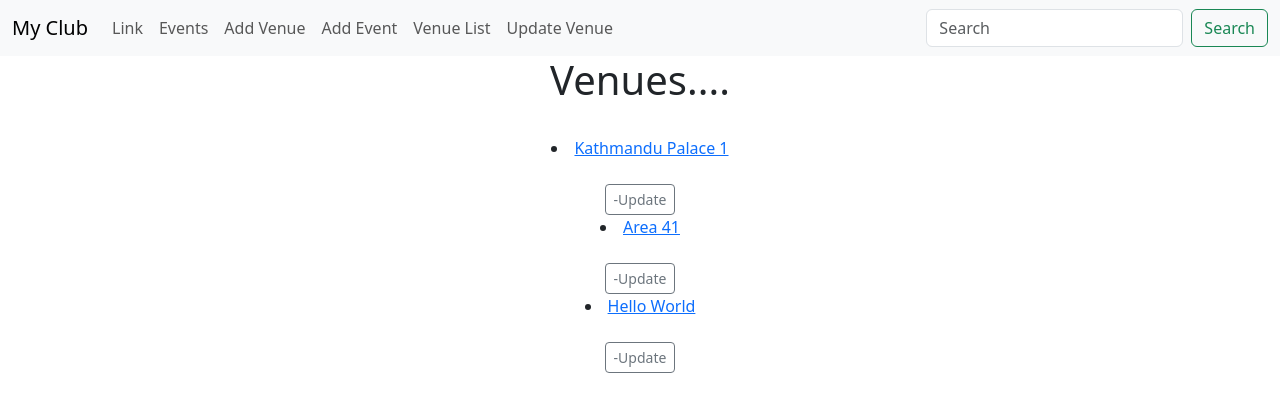
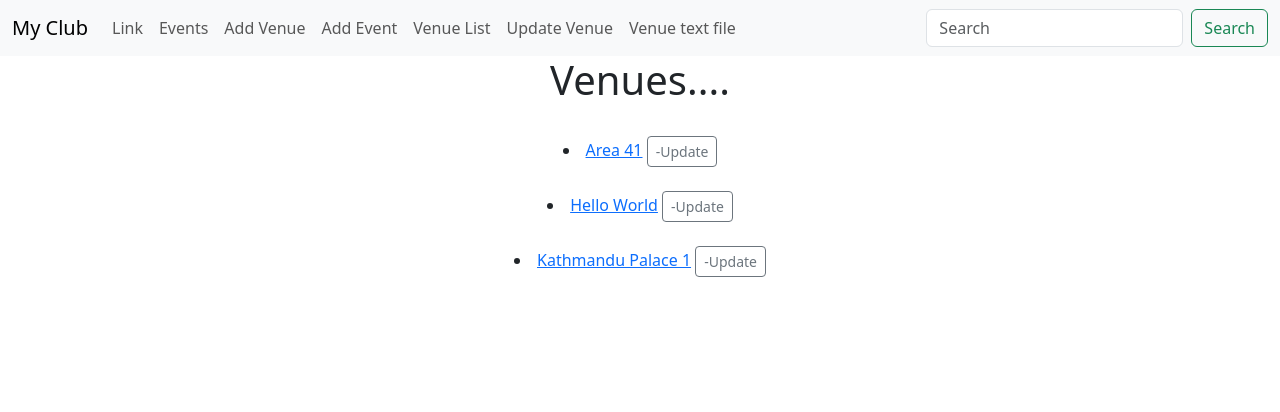
Before and after one commit to suraj-2021/django-eventmanagement_app, a Django app: page /list_venues/ in a window 1280 px wide. Shown: the top 412 px of the page. Run offline with Django 4.2, Linux system fonts and the light colour scheme; data comes from the database, SQL or seed files in the repository; both versions use the stored data as it was after the commit.

Commit message:
Added a functionality to myclub app to download a text file dynamically

```diff
--- a/myclub_website/events/templates/events/navbar.html
+++ b/myclub_website/events/templates/events/navbar.html
@@ -30,6 +30,10 @@
             <a class="nav-link" href="{%url 'update-venue' 1  %}"> Update Venue</a>
           </li>
 
+          <li class="nav-item">
+            <a class="nav-link" href="{%url 'venue-text' %}"> Venue text file</a>
+          </li>
+
         </ul>
         <form class="d-flex" method = POST action = "{%url 'search-venues'%}">
             {%csrf_token%}
--- a/myclub_website/events/templates/events/venue.html
+++ b/myclub_website/events/templates/events/venue.html
@@ -6,8 +6,9 @@
     <br/>
     {%for venue in venue_list%}
     <li>
-    <a href = "{%url 'show-venue' venue.id %}">{{venue}}</a> <br/> <br/>
+    <a href = "{%url 'show-venue' venue.id %}">{{venue}}</a>
       <a href = "{%url 'update-venue' venue.id %}" class = "btn btn-outline-secondary btn-sm"> -Update </a>
+      <br/> <br/>
     </li>
 
     {%endfor%}
--- a/myclub_website/events/urls.py
+++ b/myclub_website/events/urls.py
@@ -18,5 +18,7 @@ urlpatterns = [
      path('update_venue/<venue_id>', views.update_venue, name = 'update-venue'),
      path('update_event/<event_id>', views.update_event, name = 'update-event'),
      path('add_event/', views.add_event, name = 'add-event'),
-
+     path('delete_event/<event_id>', views.delete_event, name = 'delete-event'),
+     path('delete_venue/<venue.id', views.delete_venue, name = 'delete-venue'),
+     path('venue_text/', views.venue_text, name = 'venue-text'),
 ]
--- a/myclub_website/events/views.py
+++ b/myclub_website/events/views.py
@@ -5,7 +5,27 @@ from datetime import datetime
 from django.http import HttpResponseRedirect
 from .models import Event, Venue
 from.forms import VenueForm, EventForm
+from django.http import HttpResponse
 # Create your views here.
+def venue_text (request):
+    response = HttpResponse(content_type ='text/plain')
+    response['Content-Disposition'] = 'attachment; finename = venues.txt'
+
+    lines = ["This is line 1 \n",
+             "This is a line 2\n",
+             "Thsi is line 3\n",
+             ]
+
+    #write to textfile
+    response.writelines(lines)
+    return  response
+
+def delete_venue(request, venue_id):
+   venue = Venue.objects.get(pk=venue_id)
+   venue.delete()
+   return redirect('list-venues')
+   #return redirect('all-events')
+
 
 def delete_event(request, event_id):
    event = Event.objects.get(pk=event_id)
@@ -60,7 +80,7 @@ def show_venue(request, venue_id):
 
 
 def list_venues(request):
-   venue_list = Venue.objects.all()
+   venue_list = Venue.objects.all().order_by('name')
    return render(request, 'events/venue.html', {'venue_list':venue_list})
 
 def add_venue(request):
@@ -78,7 +98,7 @@ def add_venue(request):
     return render(request, 'events/add_venue.html', {"form":form, "submitted" : submitted,})
 
 def all_events(request):
-    event_list = Event.objects.all()
+    event_list = Event.objects.all().order_by('name')
     return render(request, 'events/event_list.html',{'event_list': event_list})
 
 
```
Also changed, not shown: myclub_website/events/templates/events/event_list.html (+20 -26 lines), myclub_website/db.sqlite3.
